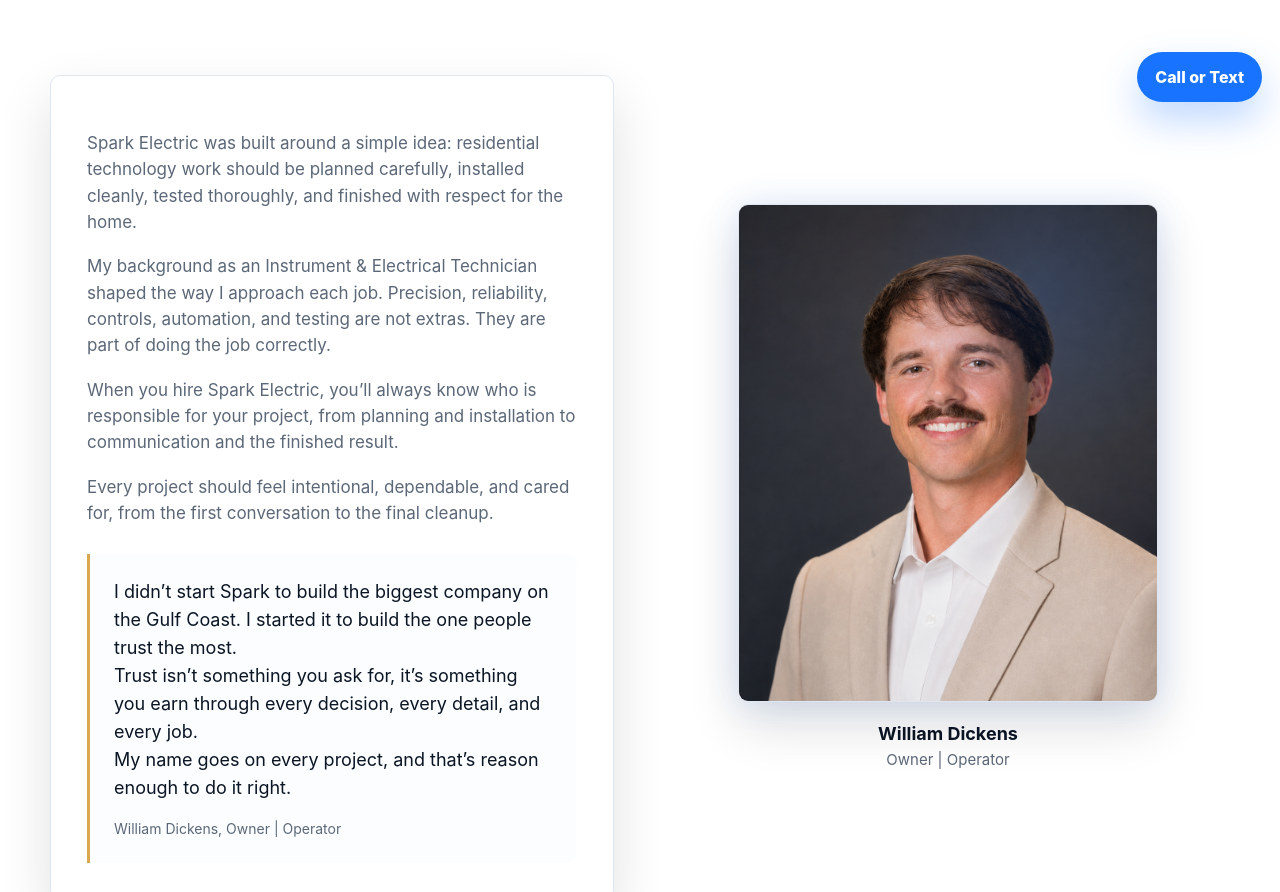
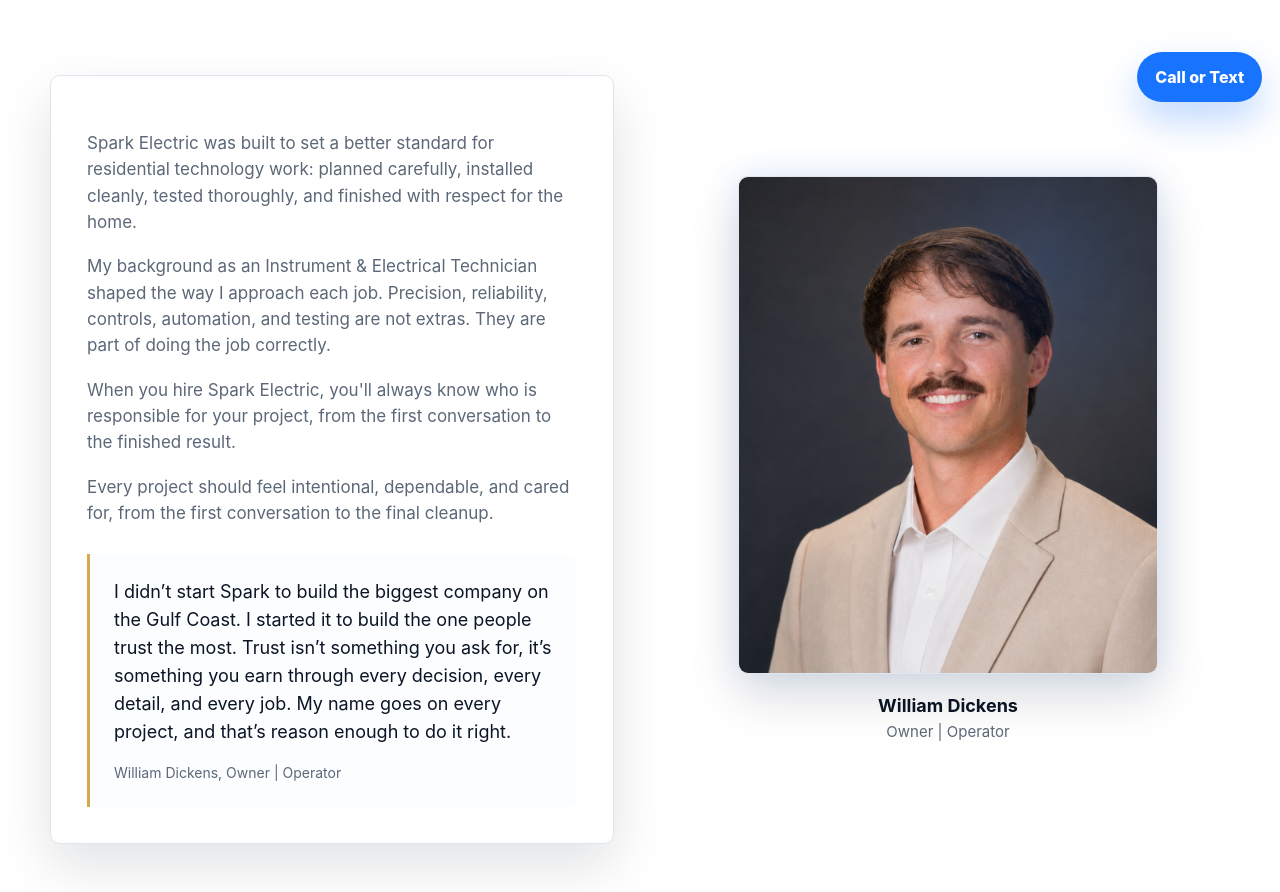
Before and after one commit to sparkelectric21/getsparkwired-website, a website: page about.html in a window 1280 px wide. Shown: the part 680-1572 px from the top of the page. Drawn offline with Linux system fonts and the light colour scheme.

Commit message:
Refine About page messaging and formatting

```diff
--- a/about.html
+++ b/about.html
@@ -102,8 +102,8 @@
       <div class="container split">
         <div class="owner-panel reveal">
           <p>
-            Spark Electric was built around a simple idea: residential technology
-            work should be planned carefully, installed cleanly, tested thoroughly,
+            Spark Electric was built to set a better standard for residential
+            technology work: planned carefully, installed cleanly, tested thoroughly,
             and finished with respect for the home.
           </p>
 
@@ -114,9 +114,8 @@
           </p>
 
           <p>
-            When you hire Spark Electric, you&rsquo;ll always know who is responsible
-            for your project, from planning and installation to communication and
-            the finished result.
+            When you hire Spark Electric, you'll always know who is responsible for your
+            project, from the first conversation to the finished result.
           </p>
 
           <p>
@@ -126,24 +125,18 @@
 
         <blockquote class="founder-quote">
           <p>
-              I didn&rsquo;t start Spark to build the biggest company on the Gulf
-              Coast. I started it to build the one people trust the most.
-            </p>
-
-            <p>
-              Trust isn&rsquo;t something you ask for, it&rsquo;s something you earn
-              through every decision, every detail, and every job.
-            </p>
-
-            <p>
-              My name goes on every project, and that&rsquo;s reason enough to do it
-              right.
+            I didn&rsquo;t start Spark to build the biggest company on the Gulf Coast.
+            I started it to build the one people trust the most. Trust isn&rsquo;t
+            something you ask for, it&rsquo;s something you earn through every
+            decision, every detail, and every job. My name goes on every project, and
+            that&rsquo;s reason enough to do it right.
           </p>
 
           <footer class="founder-attribution">
              William Dickens, Owner | Operator
            </footer>
         </blockquote>
+
         </div>
 
         <div class="owner-portrait reveal">
```
Lines whose indentation alone changed are shown as unchanged.
